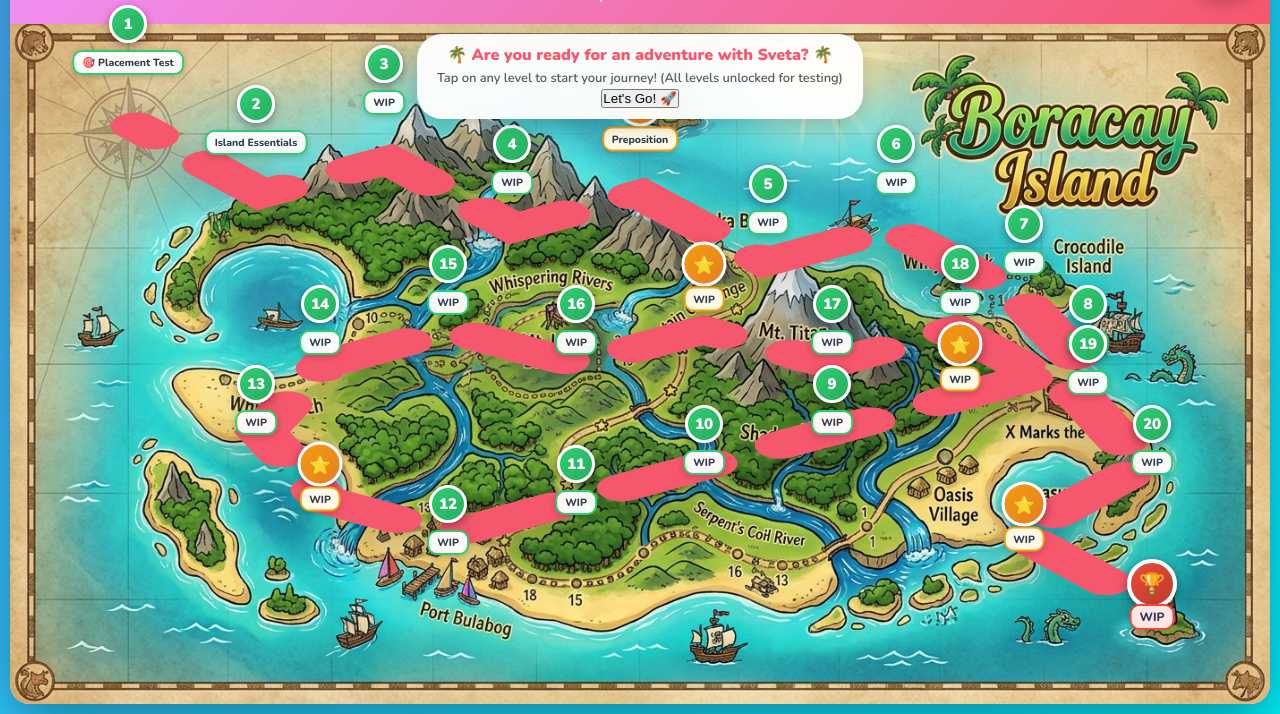
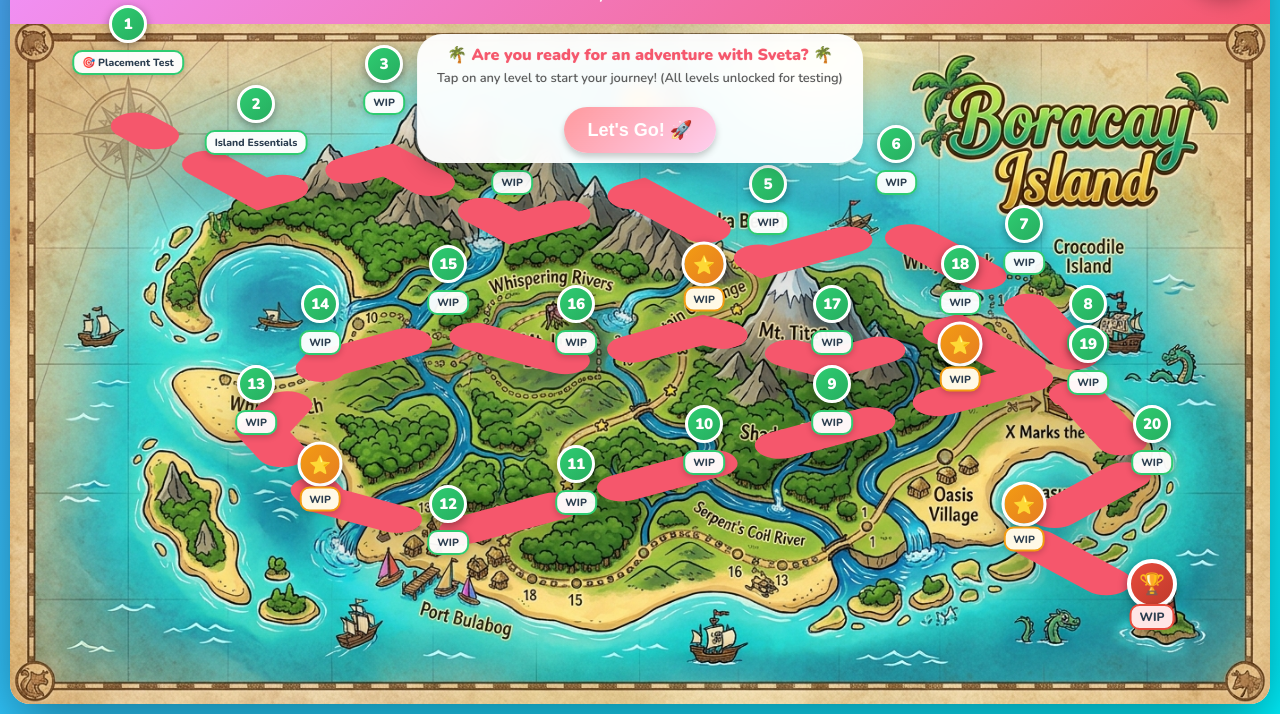
Before and after one commit to sciensfeja/Sveta_s_adventure, a plain HTML site: page index.html in a window 1280 px wide. Shown: the part 96-810 px from the top of the page. Drawn offline with nearby package versions, Linux system fonts and the light colour scheme.

Commit message:
Update index.html

```diff
--- a/index.html
+++ b/index.html
@@ -23,6 +23,23 @@
             margin: 0 auto;
             overflow: hidden;
         }
+        .start-btn {
+    margin-top: 20px;
+    padding: 12px 24px;
+    font-size: 18px;
+    font-weight: bold;
+    color: white;
+    background: linear-gradient(135deg, #ff9a9e 0%, #fecfef 100%); /* Красивый тропический градиент */
+    border: none;
+    border-radius: 25px;
+    cursor: pointer;
+    box-shadow: 0 4px 6px rgba(0,0,0,0.2);
+    transition: transform 0.1s;
+}
+
+.start-btn:active {
+    transform: scale(0.95); /* Эффект нажатия */
+}
         .logo-container {
             position: fixed;
             top: 15px;
```
